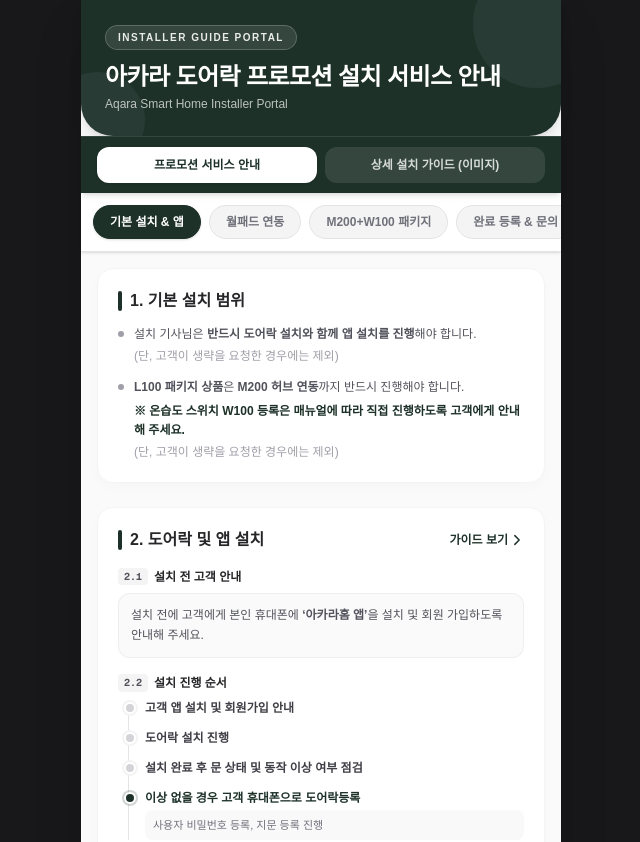
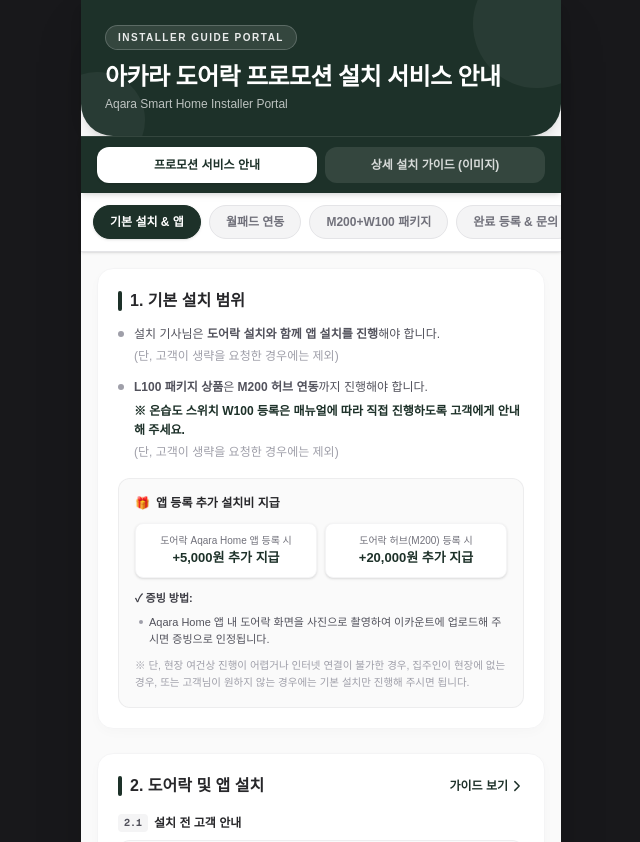
Before and after one commit to JyongSong/warranty-h5, a Next.js app: page /install-guide in a window 1280 px wide. Shown: the top 842 px of the page, without its empty margins (319-959 px from the left). Built offline with nearby package versions, Linux system fonts and the light colour scheme.

Commit message:
Update install guide basic installation scope text and add bonus pay notice

```diff
--- a/src/app/install-guide/page.tsx
+++ b/src/app/install-guide/page.tsx
@@ -127,14 +127,14 @@
                         <li className="flex items-start gap-2.5">
                           <span className="flex-shrink-0 w-1.5 h-1.5 rounded-full bg-zinc-400 mt-1.5" />
                           <span>
-                            설치 기사님은 <strong>반드시 도어락 설치와 함께 앱 설치를 진행</strong>해야 합니다.
+                            설치 기사님은 <strong>도어락 설치와 함께 앱 설치를 진행</strong>해야 합니다.
                             <span className="block text-zinc-400 mt-0.5">(단, 고객이 생략을 요청한 경우에는 제외)</span>
                           </span>
                         </li>
                         <li className="flex items-start gap-2.5">
                           <span className="flex-shrink-0 w-1.5 h-1.5 rounded-full bg-zinc-400 mt-1.5" />
                           <span>
-                            <strong>L100 패키지 상품</strong>은 <strong>M200 허브 연동</strong>까지 반드시 진행해야 합니다.
+                            <strong>L100 패키지 상품</strong>은 <strong>M200 허브 연동</strong>까지 진행해야 합니다.
                             <span className="text-[#1d3129] font-bold block mt-1">
                               ※ 온습도 스위치 W100 등록은 매뉴얼에 따라 직접 진행하도록 고객에게 안내해 주세요.
                             </span>
@@ -142,6 +142,39 @@
                           </span>
                         </li>
                       </ul>
+
+                      {/* 추가 설치비 지급 안내 */}
+                      <div className="mt-4 p-4 rounded-xl bg-zinc-50 border border-zinc-200/60 space-y-3 text-xs">
+                        <div className="font-bold text-zinc-800 flex items-center gap-1.5">
+                          <span className="text-[#1d3129] font-mono">🎁</span>
+                          <span>앱 등록 추가 설치비 지급</span>
+                        </div>
+
+                        <div className="grid grid-cols-2 gap-2 text-center">
+                          <div className="bg-white p-2.5 rounded-lg border border-zinc-100 shadow-sm flex flex-col justify-center">
+                            <span className="text-zinc-500 block text-[10px] mb-0.5">도어락 Aqara Home 앱 등록 시</span>
+                            <span className="font-bold text-[#1d3129] text-[13px]">+5,000원 추가 지급</span>
+                          </div>
+                          <div className="bg-white p-2.5 rounded-lg border border-zinc-100 shadow-sm flex flex-col justify-center">
+                            <span className="text-zinc-500 block text-[10px] mb-0.5">도어락 허브(M200) 등록 시</span>
+                            <span className="font-bold text-[#1d3129] text-[13px]">+20,000원 추가 지급</span>
+                          </div>
+                        </div>
+
+                        <div className="space-y-1.5 text-zinc-600 text-[11px] leading-relaxed">
+                          <p className="font-semibold text-zinc-700">
+                            ✓ 증빙 방법:
+                          </p>
+                          <p className="pl-3.5 relative">
+                            <span className="absolute left-1 top-1.5 w-1 h-1 rounded-full bg-zinc-400" />
+                            Aqara Home 앱 내 도어락 화면을 사진으로 촬영하여 이카운트에 업로드해 주시면 증빙으로 인정됩니다.
+                          </p>
+
+                          <p className="text-zinc-400 font-medium leading-relaxed mt-2 text-[10.5px]">
+                            ※ 단, 현장 여건상 진행이 어렵거나 인터넷 연결이 불가한 경우, 집주인이 현장에 없는 경우, 또는 고객님이 원하지 않는 경우에는 기본 설치만 진행해 주시면 됩니다.
+                          </p>
+                        </div>
+                      </div>
                     </section>
 
                     {/* 도어락 및 앱 설치 가이드 */}
```
